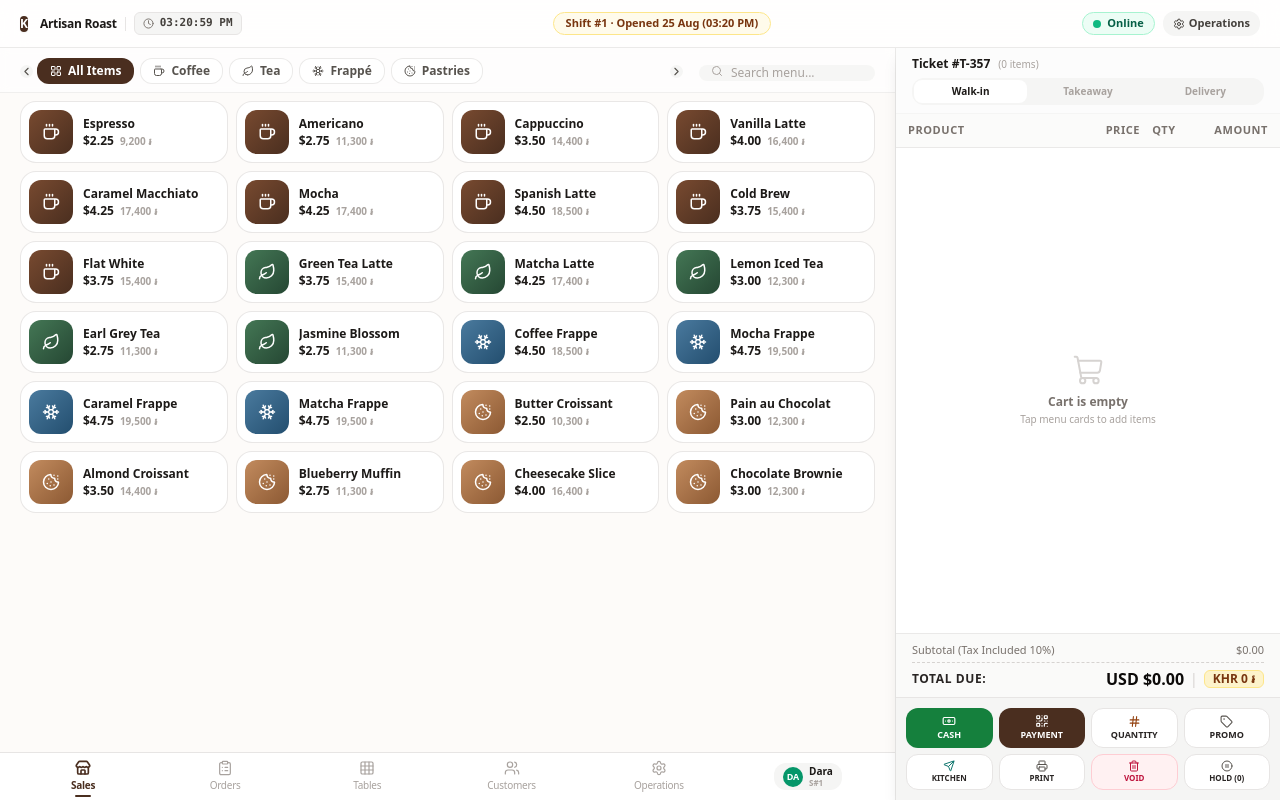
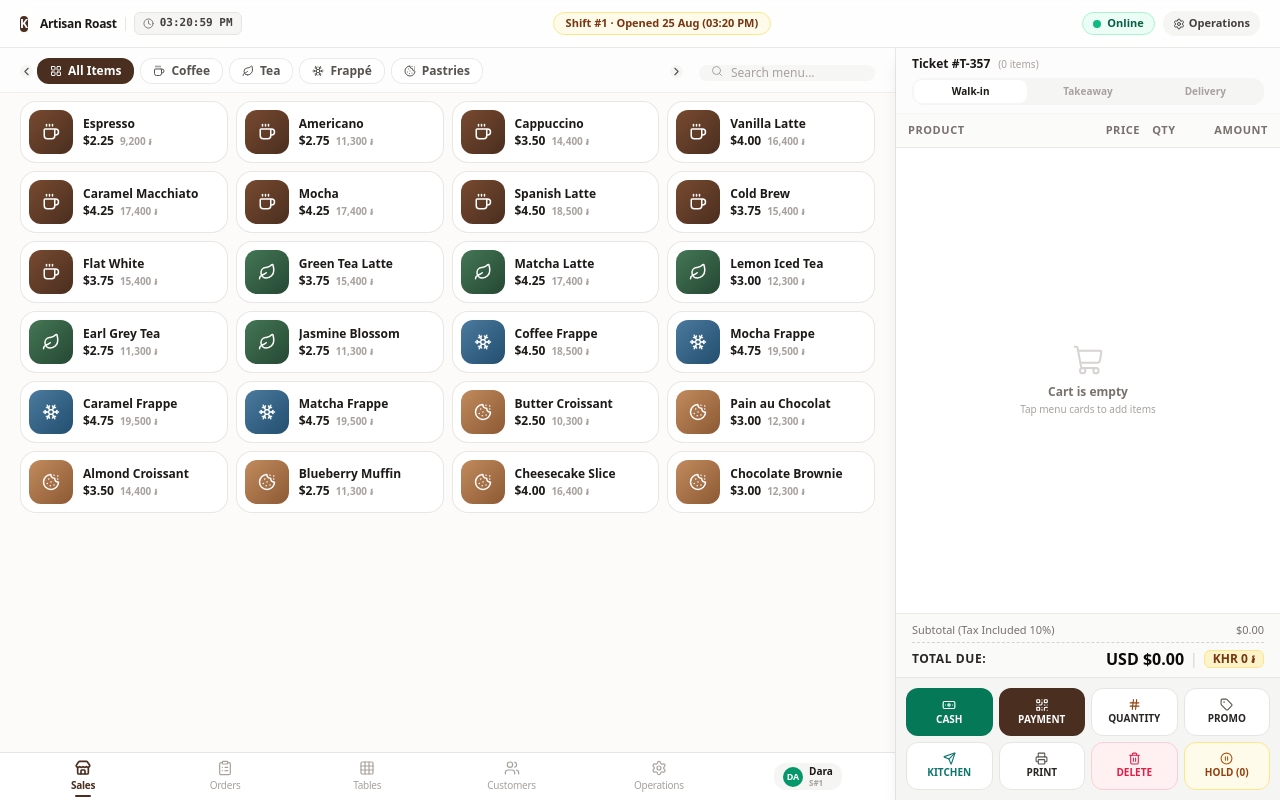
Before and after one commit to Swordsman1313/cafe-pos, a Next.js app: page /pos in a window 1280 px wide. Built offline with nearby package versions, Linux system fonts and the light colour scheme.

Commit message:
feat(pos): align 2x4 action keypad layout, rename to DELETE, add 2-option Payment selection modal (KHQR & Credit Card), and enforce validation guard

```diff
--- a/app/(foh)/pos/page.tsx
+++ b/app/(foh)/pos/page.tsx
@@ -35,6 +35,8 @@ import {
   Grid3X3,
   UserCheck,
   DollarSign,
+  CreditCard,
+  ArrowLeft,
 } from "lucide-react";
 import { soundFX } from "@/lib/sound";
 import { offlineStorage } from "@/lib/offline-sync";
@@ -513,6 +515,7 @@ export default function PosRegisterPage() {
   }, [completedOrders]);
 
   // Modals
+  const [showPaymentModal, setShowPaymentModal] = useState<boolean>(false);
   const [showCashModal, setShowCashModal] = useState<boolean>(false);
   const [showKHQRModal, setShowKHQRModal] = useState<boolean>(false);
   const [showQtyModal, setShowQtyModal] = useState<boolean>(false);
@@ -639,11 +642,11 @@ export default function PosRegisterPage() {
       setCashInputUSD("");
       setCashInputKHR("");
       setActiveCashField("KHR");
+      setCustomUSDChange(null);
       setShowCashModal(true);
       soundFX.playBlip(780);
     } else if (method === "PAYMENT") {
-      setKhqrTimer(120);
-      setShowKHQRModal(true);
+      setShowPaymentModal(true);
       soundFX.playBlip(780);
     } else if (method === "KITCHEN") {
       soundFX.playKitchen();
@@ -709,6 +712,7 @@ export default function PosRegisterPage() {
     }
 
     setShowCashModal(false);
+    setShowPaymentModal(false);
     setShowKHQRModal(false);
     dispatch({ type: "CLEAR" });
     setDiscountUSD(0);
@@ -1533,11 +1537,11 @@ export default function PosRegisterPage() {
           {/* ── Action Keypad Grid (Flush at bottom right corner) ── */}
           <div className="shrink-0 p-2.5 bg-stone-100/95 border-t border-stone-200">
             <div className="grid grid-cols-4 gap-1.5">
+              {/* Row 1 */}
               <button
                 type="button"
                 onClick={() => handleInitiatePayment("CASH")}
-                className="h-10 rounded-xl flex flex-col items-center justify-center text-white font-black text-[9px] shadow-2xs active:scale-95 transition-all cursor-pointer"
-                style={{ background: "#15803D" }}
+                className="h-11 sm:h-12 rounded-xl flex flex-col items-center justify-center bg-emerald-700 hover:bg-emerald-800 text-white font-bold text-[9px] sm:text-[10px] uppercase shadow-2xs active:scale-95 transition-all cursor-pointer"
               >
                 <Banknote size={14} />
                 <span>CASH</span>
@@ -1546,7 +1550,7 @@ export default function PosRegisterPage() {
               <button
                 type="button"
                 onClick={() => handleInitiatePayment("PAYMENT")}
-                className="h-10 rounded-xl flex flex-col items-center justify-center text-white font-black text-[9px] shadow-2xs active:scale-95 transition-all cursor-pointer"
+                className="h-11 sm:h-12 rounded-xl flex flex-col items-center justify-center text-white font-bold text-[9px] sm:text-[10px] uppercase shadow-2xs active:scale-95 transition-all cursor-pointer"
                 style={{ background: "#4A2E1F" }}
               >
                 <QrCode size={14} />
@@ -1561,7 +1565,7 @@ export default function PosRegisterPage() {
                   setQtyInput("");
                   setShowQtyModal(true);
                 }}
-                className="h-10 rounded-xl bg-white border border-stone-200 text-stone-800 hover:bg-stone-50 font-black text-[9px] flex flex-col items-center justify-center active:scale-95 transition-all cursor-pointer"
+                className="h-11 sm:h-12 rounded-xl bg-white border border-stone-200 text-stone-800 hover:bg-stone-50 font-bold text-[9px] sm:text-[10px] uppercase flex flex-col items-center justify-center active:scale-95 transition-all cursor-pointer shadow-2xs"
               >
                 <Hash size={13} className="text-amber-800" />
                 <span>QUANTITY</span>
@@ -1573,7 +1577,7 @@ export default function PosRegisterPage() {
                   soundFX.playBlip(800);
                   setShowPromoModal(true);
                 }}
-                className={`h-10 rounded-xl border font-black text-[9px] flex flex-col items-center justify-center active:scale-95 transition-all cursor-pointer ${
+                className={`h-11 sm:h-12 rounded-xl border font-bold text-[9px] sm:text-[10px] uppercase flex flex-col items-center justify-center active:scale-95 transition-all cursor-pointer shadow-2xs ${
                   discountUSD > 0 ? "bg-amber-100 border-amber-400 text-amber-950" : "bg-white border-stone-200 text-stone-800 hover:bg-stone-50"
                 }`}
               >
@@ -1581,12 +1585,13 @@ export default function PosRegisterPage() {
                 <span>PROMO</span>
               </button>
 
+              {/* Row 2 */}
               <button
                 type="button"
                 onClick={() => handleInitiatePayment("KITCHEN")}
-                className="h-9 rounded-xl bg-white border border-stone-200 text-stone-800 hover:bg-stone-50 font-black text-[8px] flex flex-col items-center justify-center active:scale-95 transition-all cursor-pointer"
-              >
-                <Send size={12} className="text-teal-700" />
+                className="h-11 sm:h-12 rounded-xl bg-white border border-stone-200 text-teal-700 hover:bg-stone-50 font-bold text-[9px] sm:text-[10px] uppercase flex flex-col items-center justify-center active:scale-95 transition-all cursor-pointer shadow-2xs"
+              >
+                <Send size={13} className="text-teal-700" />
                 <span>KITCHEN</span>
               </button>
 
@@ -1598,9 +1603,9 @@ export default function PosRegisterPage() {
                     window.print();
                   } catch {}
                 }}
-                className="h-9 rounded-xl bg-white border border-stone-200 text-stone-800 hover:bg-stone-50 font-black text-[8px] flex flex-col items-center justify-center active:scale-95 transition-all cursor-pointer"
-              >
-                <Printer size={12} className="text-stone-600" />
+                className="h-11 sm:h-12 rounded-xl bg-white border border-stone-200 text-stone-800 hover:bg-stone-50 font-bold text-[9px] sm:text-[10px] uppercase flex flex-col items-center justify-center active:scale-95 transition-all cursor-pointer shadow-2xs"
+              >
+                <Printer size={13} className="text-stone-600" />
                 <span>PRINT</span>
               </button>
 
@@ -1614,13 +1619,12 @@ export default function PosRegisterPage() {
                     dispatch({ type: "CLEAR" });
                   }
                 }}
-                className="h-9 rounded-xl bg-rose-50 border border-rose-200 text-rose-700 hover:bg-rose-100 font-black text-[8px] flex flex-col items-center justify-center active:scale-95 transition-all cursor-pointer"
-              >
-                <Trash2 size={12} />
-                <span>VOID</span>
-              </button>
-
-              {/* HOLD ORDER BUTTON - OPENS HELD DRAWER */}
+                className="h-11 sm:h-12 rounded-xl bg-rose-50 border border-rose-200 text-rose-600 hover:bg-rose-100 font-bold text-[9px] sm:text-[10px] uppercase flex flex-col items-center justify-center active:scale-95 transition-all cursor-pointer shadow-2xs"
+              >
+                <Trash2 size={13} />
+                <span>DELETE</span>
+              </button>
+
               <button
                 type="button"
                 onClick={() => {
@@ -1630,11 +1634,11 @@ export default function PosRegisterPage() {
                     handleHoldCurrentOrder();
                   }
                 }}
-                className={`h-9 rounded-xl border font-black text-[8px] flex flex-col items-center justify-center active:scale-95 transition-all cursor-pointer ${
-                  heldOrders.length > 0 ? "bg-amber-100 border-amber-300 text-amber-900" : "bg-white border-stone-200 text-stone-800 hover:bg-stone-50"
+                className={`h-11 sm:h-12 rounded-xl border font-bold text-[9px] sm:text-[10px] uppercase flex flex-col items-center justify-center active:scale-95 transition-all cursor-pointer shadow-2xs ${
+                  heldOrders.length > 0 ? "bg-amber-100 border-amber-300 text-amber-900" : "bg-amber-50 border-amber-200 text-amber-800 hover:bg-amber-100"
                 }`}
               >
-                <PauseCircle size={12} className={heldOrders.length > 0 ? "text-amber-800" : "text-stone-600"} />
+                <PauseCircle size={13} className={heldOrders.length > 0 ? "text-amber-800" : "text-amber-700"} />
                 <span>HOLD ({heldOrders.length})</span>
               </button>
             </div>
@@ -1959,20 +1963,130 @@ export default function PosRegisterPage() {
         </div>
       )}
 
-      {/* 2. Bakong KHQR Dynamic Modal */}
+      {/* 2. Payment Selection Modal (When clicking PAYMENT button) */}
+      {showPaymentModal && (
+        <div className="fixed inset-0 z-50 flex items-center justify-center bg-black/60 backdrop-blur-xs p-4 animate-in fade-in duration-150">
+          <div className="w-full max-w-sm bg-white rounded-3xl p-6 shadow-2xl space-y-4 animate-in zoom-in-95 duration-200">
+            {/* Top Bar with Back Button */}
+            <div className="flex items-center justify-between border-b border-stone-100 pb-3">
+              <button
+                type="button"
+                onClick={() => {
+                  soundFX.playBlip(750);
+                  setShowPaymentModal(false);
+                }}
+                className="px-2.5 py-1.5 rounded-xl bg-stone-100 hover:bg-stone-200 text-stone-700 text-xs font-bold flex items-center gap-1.5 transition-colors cursor-pointer"
+              >
+                <ArrowLeft size={14} /> Back
+              </button>
+              <span className="text-xs font-black text-stone-900 uppercase tracking-wider">
+                Select Payment
+              </span>
+              <button
+                type="button"
+                onClick={() => setShowPaymentModal(false)}
+                className="text-stone-400 hover:text-stone-700 text-xs font-bold p-1 cursor-pointer"
+              >
+                ✕
+              </button>
+            </div>
+
+            {/* Total Due Card */}
+            <div className="p-4 rounded-2xl bg-stone-50 border border-stone-200 text-center space-y-1">
+              <span className="text-[10px] font-black uppercase tracking-wider text-stone-400">Total Due</span>
+              <div className="flex items-center justify-center gap-2">
+                <span className="text-2xl font-black text-stone-950">{formatUSD(totalUSD)}</span>
+                <span className="text-stone-300 text-lg font-light">|</span>
+                <span className="text-base font-black text-amber-900 bg-amber-100/90 px-2.5 py-0.5 rounded-md border border-amber-200">
+                  {formatKHRDirect(totalKHR)}
+                </span>
+              </div>
+            </div>
+
+            {/* 2 Payment Selection Options */}
+            <div className="grid grid-cols-1 gap-2.5 pt-1">
+              {/* Option 1: KHQR / Bakong Button */}
+              <button
+                type="button"
+                onClick={() => {
+                  soundFX.playBlip(880);
+                  setShowPaymentModal(false);
+                  setKhqrTimer(120);
+                  setShowKHQRModal(true);
+                }}
+                className="p-4 rounded-2xl border-2 border-teal-500/40 bg-teal-50/50 hover:bg-teal-50 hover:border-teal-600 transition-all flex items-center gap-3.5 text-left group shadow-2xs active:scale-[0.98] cursor-pointer"
+              >
+                <div className="h-12 w-12 rounded-2xl bg-teal-600 text-white flex items-center justify-center shrink-0 shadow-2xs group-hover:scale-105 transition-transform">
+                  <QrCode size={24} />
+                </div>
+                <div className="flex-1 min-w-0">
+                  <div className="flex items-center gap-2">
+                    <span className="text-sm font-black text-teal-950">Bakong KHQR</span>
+                    <span className="text-[9px] font-black uppercase px-1.5 py-0.5 rounded-md bg-teal-200/80 text-teal-900">
+                      Dynamic
+                    </span>
+                  </div>
+                  <p className="text-[11px] text-teal-700 truncate mt-0.5 font-medium">
+                    Scan with ABA, ACLEDA, or any KHQR Bank App
+                  </p>
+                </div>
+              </button>
+
+              {/* Option 2: Credit / Debit Card Button */}
+              <button
+                type="button"
+                onClick={() => {
+                  soundFX.playBlip(880);
+                  setShowPaymentModal(false);
+                  handleCompleteSale("CREDIT CARD");
+                }}
+                className="p-4 rounded-2xl border-2 border-[#4A2E1F]/20 bg-[#4A2E1F]/5 hover:bg-[#4A2E1F]/10 hover:border-[#4A2E1F]/60 transition-all flex items-center gap-3.5 text-left group shadow-2xs active:scale-[0.98] cursor-pointer"
+              >
+                <div className="h-12 w-12 rounded-2xl bg-[#4A2E1F] text-white flex items-center justify-center shrink-0 shadow-2xs group-hover:scale-105 transition-transform">
+                  <CreditCard size={24} />
+                </div>
+                <div className="flex-1 min-w-0">
+                  <div className="flex items-center gap-2">
+                    <span className="text-sm font-black text-stone-900">Credit / Debit Card</span>
+                    <span className="text-[9px] font-black uppercase px-1.5 py-0.5 rounded-md bg-stone-200 text-stone-800">
+                      Terminal
+                    </span>
+                  </div>
+                  <p className="text-[11px] text-stone-500 truncate mt-0.5 font-medium">
+                    Visa, Mastercard, UnionPay, JCB Terminal
+                  </p>
+                </div>
+              </button>
+            </div>
+          </div>
+        </div>
+      )}
+
+      {/* 3. Bakong KHQR Dynamic Modal */}
       {showKHQRModal && (
         <div className="fixed inset-0 z-50 flex items-center justify-center bg-black/60 backdrop-blur-xs p-4 animate-in fade-in duration-150">
           <div className="w-full max-w-sm bg-white rounded-3xl p-6 shadow-2xl space-y-4 animate-in zoom-in-95 duration-200 text-center">
             <div className="flex items-center justify-between border-b border-stone-100 pb-2.5">
+              <button
+                type="button"
+                onClick={() => {
+                  soundFX.playBlip(750);
+                  setShowKHQRModal(false);
+                  setShowPaymentModal(true);
+                }}
+                className="px-2.5 py-1.5 rounded-xl bg-stone-100 hover:bg-stone-200 text-stone-700 text-xs font-bold flex items-center gap-1 transition-colors cursor-pointer"
+              >
+                <ArrowLeft size={13} /> Back
+              </button>
               <span className="text-xs font-black text-stone-900 uppercase tracking-wider flex items-center gap-1.5">
                 <QrCode size={16} className="text-teal-700" /> Bakong KHQR
               </span>
               <button
                 type="button"
                 onClick={() => setShowKHQRModal(false)}
-                className="text-stone-400 hover:text-stone-700 text-xs font-bold"
-              >
-                ✕ Cancel
+                className="text-stone-400 hover:text-stone-700 text-xs font-bold p-1 cursor-pointer"
+              >
+                ✕
               </button>
             </div>
 
@@ -1988,7 +2102,7 @@ export default function PosRegisterPage() {
               <div className="text-xl font-black text-teal-900">{formatUSD(totalUSD)}</div>
               <div className="text-xs font-bold text-stone-500">{formatKHRDirect(totalKHR)}</div>
               <div className="text-[11px] font-bold text-amber-700 mt-1">
-                ⏱️ QR Expires in: <span className="text-stone-900">{khqrTimer}s</span>
+                ⏱️ QR Expires in: <span className="text-stone-900 font-black">{khqrTimer}s</span>
               </div>
             </div>
 
@@ -1996,16 +2110,16 @@ export default function PosRegisterPage() {
               <button
                 type="button"
                 onClick={() => setShowKHQRModal(false)}
-                className="py-2.5 rounded-2xl bg-stone-100 text-stone-700 font-bold text-xs hover:bg-stone-200"
+                className="py-2.5 rounded-2xl bg-stone-100 text-stone-700 font-bold text-xs hover:bg-stone-200 cursor-pointer"
               >
                 Cancel
               </button>
               <button
                 type="button"
                 onClick={() => handleCompleteSale("BAKONG KHQR")}
-                className="py-2.5 rounded-2xl bg-teal-600 hover:bg-teal-700 text-white font-black text-xs shadow-md active:scale-95"
-              >
-                Verify Payment ✓
+                className="py-2.5 rounded-2xl bg-teal-600 hover:bg-teal-700 text-white font-black text-xs shadow-md active:scale-95 cursor-pointer"
+              >
+                Confirm Received ✓
               </button>
             </div>
           </div>
```
